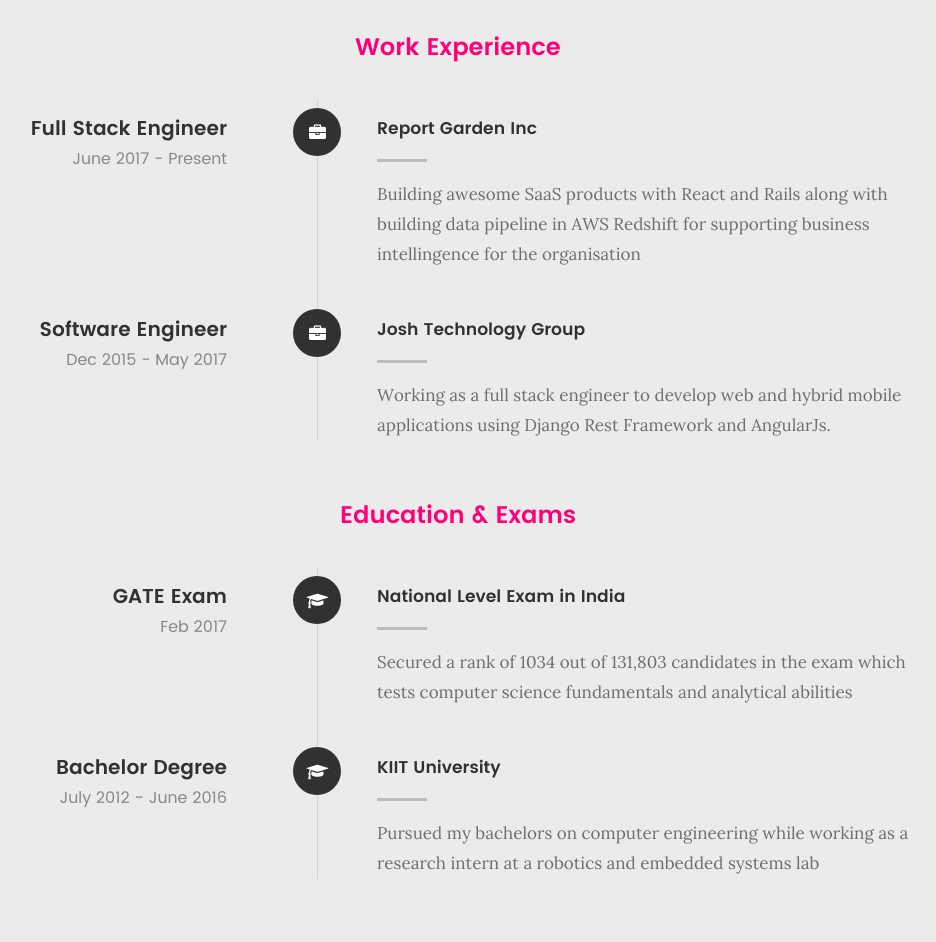
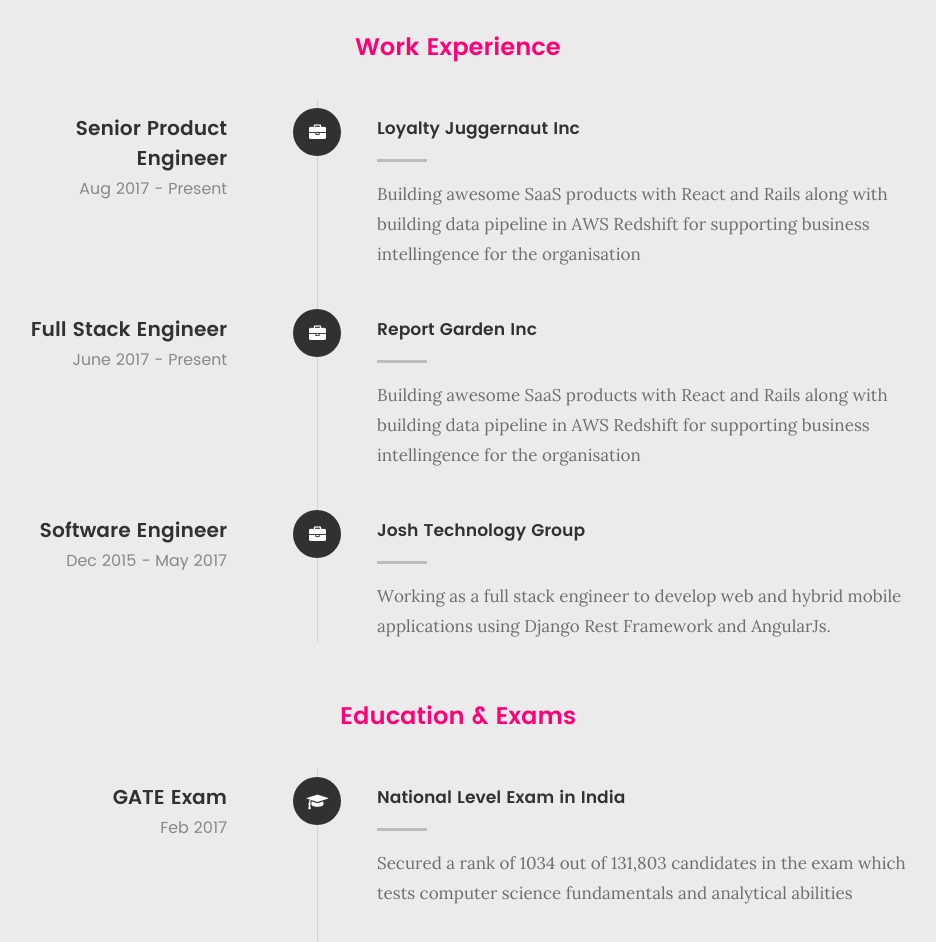
Before and after one commit to smriti-ae/webworks.ninja, a plain HTML site: page index.html in a window 1280 px wide. Shown: the part 2300-3242 px from the top of the page, without its empty margins (182-1118 px from the left). Drawn offline with Linux system fonts and the light colour scheme; files whose address does not match are found by name.

Commit message:
added new company

```diff
--- a/index.html
+++ b/index.html
@@ -236,6 +236,24 @@
    		<div class="col-twelve">
 
    			<div class="timeline-wrap">
+
+   				<div class="timeline-block">
+
+	   				<div class="timeline-ico">
+	   					<i class="fa fa-briefcase"></i>
+	   				</div>
+
+	   				<div class="timeline-header">
+	   					<h3>Senior Product Engineer</h3>
+	   					<p>Aug 2017 - Present</p>
+	   				</div>
+
+	   				<div class="timeline-content">
+	   					<h4>Loyalty Juggernaut Inc</h4>
+	   					<p>Building awesome SaaS products with React and Rails along with building data pipeline in AWS Redshift for supporting business intellingence for the organisation</p>
+	   				</div>
+
+	   			</div> <!-- /timeline-block -->
 
    				<div class="timeline-block">
 
```
